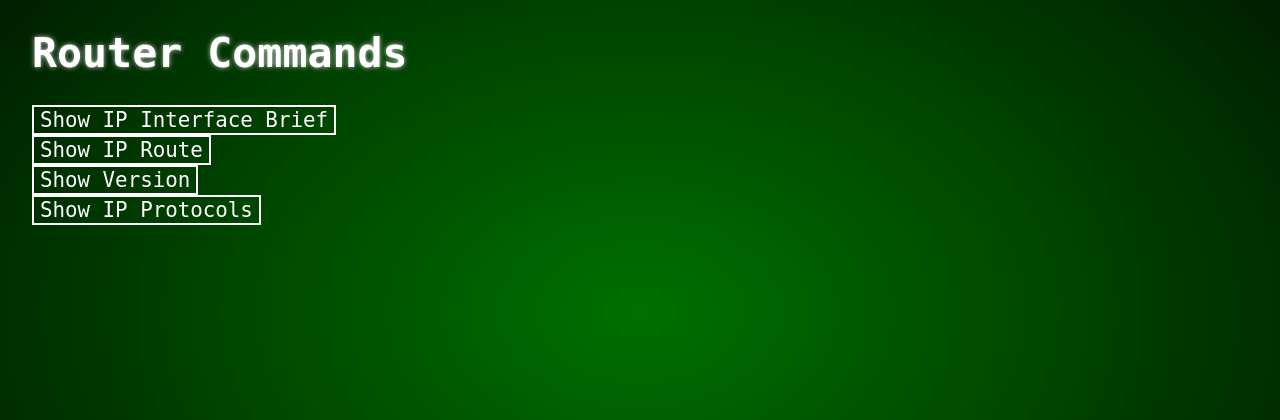
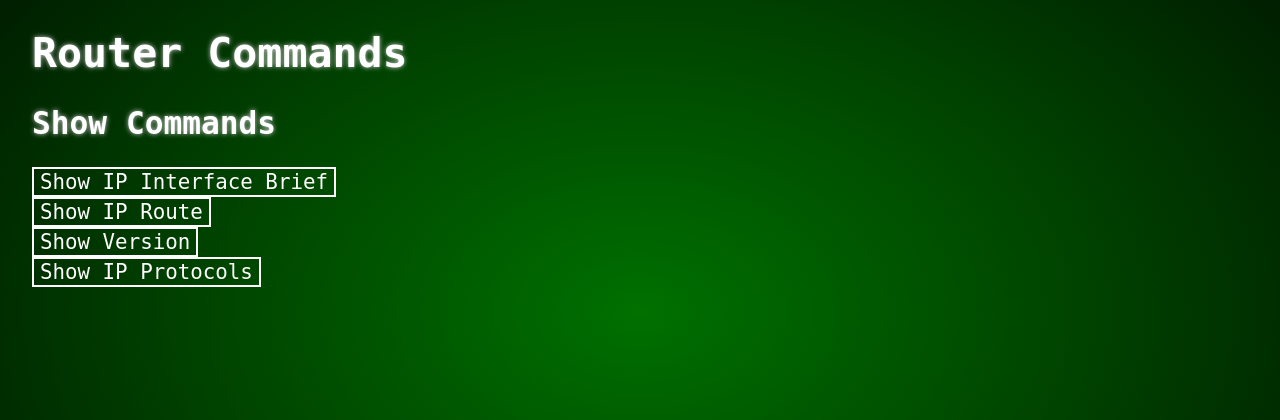
Before and after one commit to treysuiter/net-buddy, a Django app: page /routercommands in a window 1280 px wide. Shown: the part 120-540 px from the top of the page. Run offline with Django 3.2, Linux system fonts and the light colour scheme; a user stored in the database is signed in; data comes from the database, SQL or seed files in the repository; parts of the project's set-up code (start-up, migrations or seed data) failed here and were passed over.

Commit message:
got show coommands working; about to expeiemnt with active link

```diff
--- a/netbuddyapp/templates/router/router_commands.html
+++ b/netbuddyapp/templates/router/router_commands.html
@@ -2,7 +2,8 @@
 {% load static %}
 {% block content%}
 
-<h1>Router Commands</h2>
+<h1>Router Commands</h1>
+<h2>Show Commands</h2>
 <div class="router-create-form">
 <form  action="{% url 'netbuddyapp:routercommands' %}" method="get">
 {% csrf_token %}
--- a/netbuddyapp/templates/router/router_config_list.html
+++ b/netbuddyapp/templates/router/router_config_list.html
@@ -12,7 +12,7 @@
     <ul>
     {% for config in all_router_configs %}
         <li>
-            <a href="{% url 'netbuddyapp:routerconfig' config.id %}"> {{ config.filename }} </a> {{ config.description }} {{ config.created_at }}
+            <a href="{% url 'netbuddyapp:routerconfig' config.id %}"> <b>{{ config.filename }}</b> </a> {{ config.description }} {{ config.created_at }}
     {% endfor %}
     </ul>
     <a href="{% url 'netbuddyapp:routerconfigform' %}"> Click here to add new configuration</a>
```
